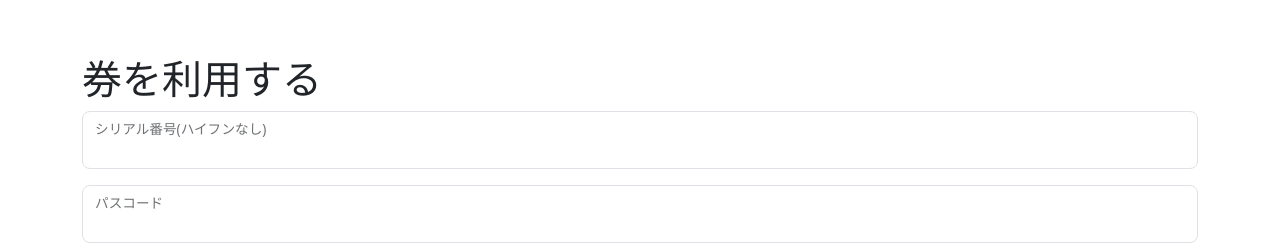
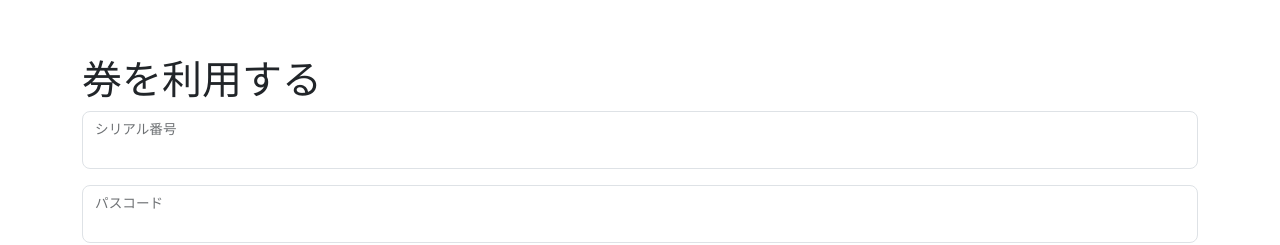
Before and after one commit to lambda-tech-club/katatataki-bank, a Next.js app: page /update in a window 1280 px wide. Shown: the part 329-574 px from the top of the page. Built offline with nearby package versions, Linux system fonts and the light colour scheme.

Commit message:
ハイフンの処理

```diff
--- a/app/update/page.tsx
+++ b/app/update/page.tsx
@@ -1,11 +1,23 @@
 'use client'
 import React from 'react';
-import {FormEvent, useState } from "react";
+import { ChangeEvent, FormEvent, useState } from "react";
 import 'bootstrap/dist/css/bootstrap.min.css'
 
 export default function Update() {
     const [updateMessage, setUpdateMessage] = useState<JSX.Element>(<></>)
     const [submitUpdateDisabled, setSubmitUpdateDisabled] = useState(false)
+    const [serialNumber, setSerialNumber] = useState("")
+
+    function handleOnChange(event: ChangeEvent<HTMLInputElement>) {
+        const value = Array.from(event.target.value.replace(/[^0-9]/g, ''))
+        const splitValue = value.reduce((acc: string[], curr, index) => {
+            if (index % 4 === 0) {
+                return [...acc, value.slice(index, index + 4).join('')];
+            }
+            return acc;
+        }, [] as string[])
+        if (value.length <= 12) setSerialNumber(splitValue.join('-'));
+    }
 
     async function onSubmitUpdate(event: FormEvent<HTMLFormElement>) {
         setSubmitUpdateDisabled(true)
@@ -20,6 +32,7 @@ export default function Update() {
         event.preventDefault()
 
         const formData = new FormData(event.currentTarget)
+        formData.set("serialNumber", serialNumber.replace(/[^0-9]/g, ''))
         const response = await fetch('/api/coupons', {
             method: 'PUT',
             body: JSON.stringify(Object.fromEntries(formData)),
@@ -47,8 +60,8 @@ export default function Update() {
             <h1>券を利用する</h1>
             <form onSubmit={onSubmitUpdate}>
                 <div className="form-floating mb-3">
-                    <input className="form-control form-control-lg" type="number" id="serialNumber" name="serialNumber" required minLength={12} maxLength={12}/>
-                    <label className="form-label" htmlFor="serialNumber">シリアル番号(ハイフンなし)</label>
+                    <input value={serialNumber} onChange={handleOnChange} className="form-control form-control-lg" type="text" id="serialNumber" name="serialNumber" required/>
+                    <label className="form-label" htmlFor="serialNumber">シリアル番号</label>
                 </div>
                 <div className="form-floating mb-3">
                     <input className="form-control form-control-lg" type="number" id="passCode" name="passCode" required minLength={5} maxLength={5}/>
```
